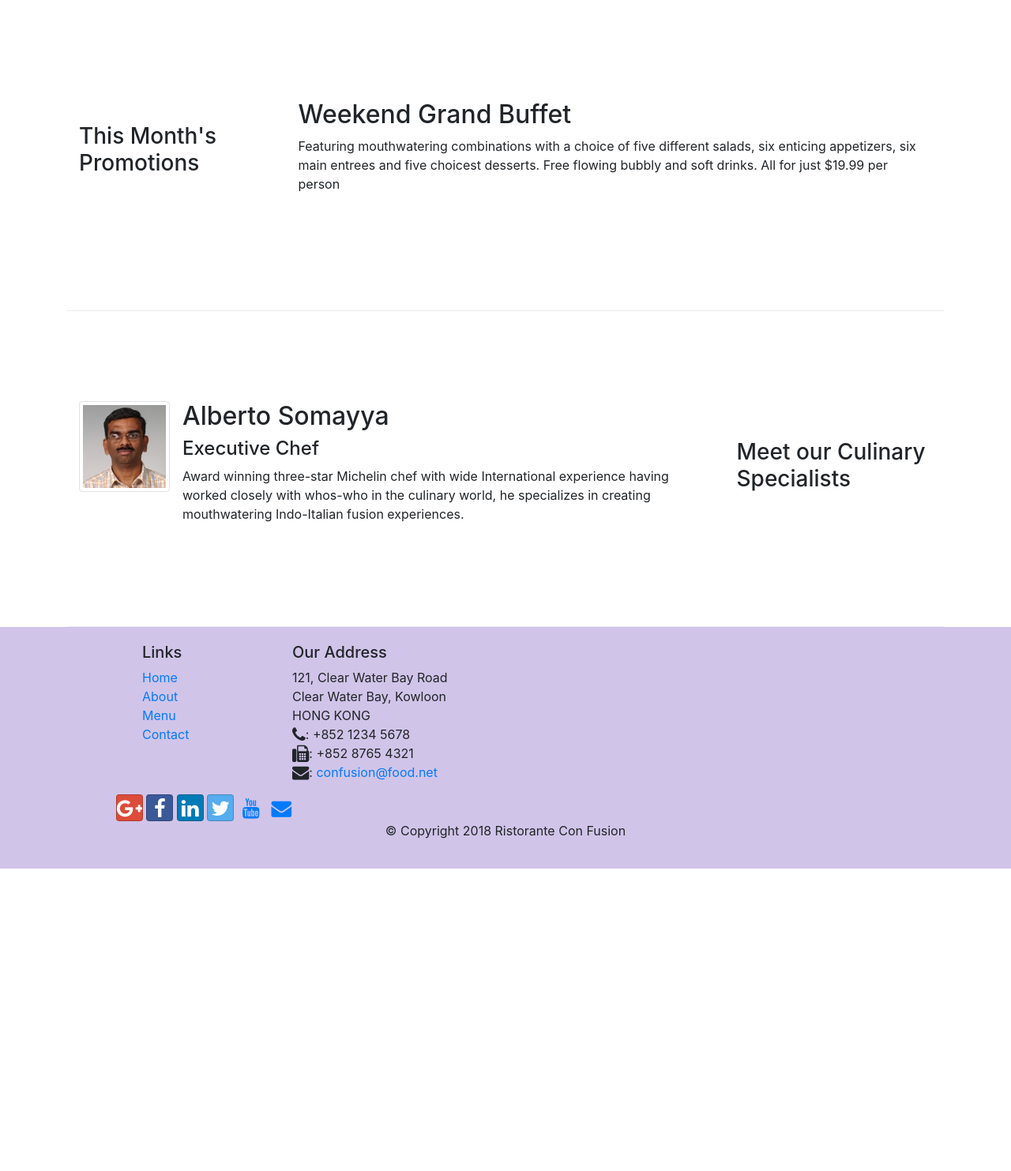
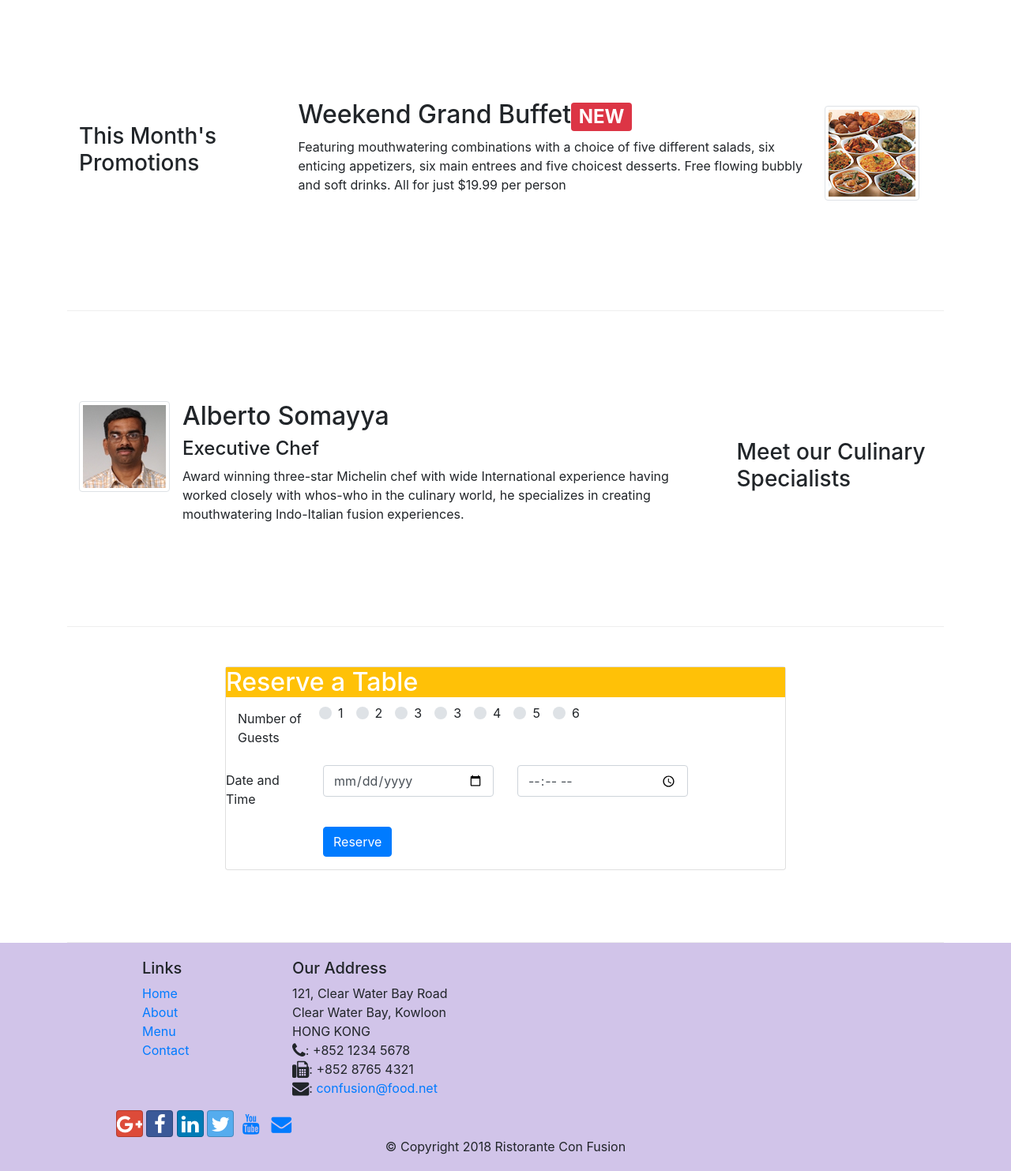
Before and after one commit to bugsbunny04/bootstrap, a website: page index.html in a window 1280 px wide. Shown: the part 740-2223 px from the top of the page at 79% size. Before the commit the page ends 1840 px from the top, so only its background shows below. Drawn offline with nearby package versions, Linux system fonts and the light colour scheme.

Commit message:
Assignment 2

```diff
--- a/index.html
+++ b/index.html
@@ -42,6 +42,9 @@
                  <div class="col-12 col-sm align-self-center">
                     <img src="img/logo.png" class="img-fluid">
                 </div>
+                <div class="col-12 col-sm align-self-center">
+                    <a role="button" class="btn btn-block btn-sm btn-warning" href="#reservation">Reserve Table</a>
+                </div>
             </div>
         </div>
     </header>
@@ -56,7 +59,7 @@
                     <img class="d-flex mr-3 img-thumbnail align-items-center" src="img/uthappizza.png" alt="uthapizza">
                     <div class="media-body">
                         <h2 class="mt-0">Uthappizza <span class="badge badge-danger">HOT</span><span class="badge badge-pill badge-secondary">$4.99</span></h2>
-                        <p>A unique combination of Indian Uthappam (pancake) and Italian pizza, topped with Cerignola olives, ripe vine cherry tomatoes, Vidalia onion, Guntur chillies and Buffalo Paneer.</p>
+                        <p class="d-none d-sm-block">A unique combination of Indian Uthappam (pancake) and Italian pizza, topped with Cerignola olives, ripe vine cherry tomatoes, Vidalia onion, Guntur chillies and Buffalo Paneer.</p>
                     </div>
                 </div>
             </div>
@@ -68,8 +71,15 @@
                 <h3>This Month's Promotions</h3>
             </div>
             <div class="col col-sm col-md">
-                <h2>Weekend Grand Buffet</h2>
-                <p>Featuring mouthwatering combinations with a choice of five different salads, six enticing appetizers, six main entrees and five choicest desserts. Free flowing bubbly and soft drinks. All for just $19.99 per person </p>
+                <div class="media">
+                    <div class="media-body">
+                         <h2 class="mt-0">Weekend Grand Buffet<span class="badge badge-danger">NEW</span></h2>
+                         <p class="d-none d-sm-block">Featuring mouthwatering combinations with a choice of five different salads, six enticing appetizers, six main entrees and five choicest desserts. Free flowing bubbly and soft drinks. All for just $19.99 per person
+                         </p>
+                    </div>
+                    <img class="d-flex mr-3 img-thumbnail align-self-center" src="img/buffet.png" alt="Grand Buffet">
+                </div>
+
             </div>
         </div>
 
@@ -84,9 +94,74 @@
 
                         <h2 class="mt-0">Alberto Somayya</h2>
                         <h4>Executive Chef</h4>
-                        <p>Award winning three-star Michelin chef with wide International experience having worked closely with whos-who in the culinary world, he specializes in creating mouthwatering Indo-Italian fusion experiences. </p>
+                        <p class="d-none d-sm-block">Award winning three-star Michelin chef with wide International experience having worked closely with whos-who in the culinary world, he specializes in creating mouthwatering Indo-Italian fusion experiences. </p>
                     </div>
                 </div>
+            </div>
+        </div>
+        <div class="row row-content align-self-center justify-content-center" id="reservation">
+            <div class="col-12 col-sm-8">
+                <div class="card">
+                    <h2 class="class-header bg-warning text-white">Reserve a Table</h2>
+                    <div class="=card-body">
+                        <form>
+                            <div class="col-12 col-sm-12">
+                            <div class="form-group row">
+                                <label for="guests" class="col-12 col-sm-12 col-md-2 col-form-label">Number of Guests</label>
+                                <!-- Default inline 1-->
+                                    <div class="custom-control custom-radio custom-control-inline">
+                                        <input type="radio" class="custom-control-input" id="guest1" name="guests" value="">
+                                        <label class="custom-control-label" for="guest1">1</label>
+                                    </div>
+                                    <div class="custom-control custom-radio custom-control-inline">
+                                        <input type="radio" class="custom-control-input" id="guest2" name="guests" value="">
+                                        <label class="custom-control-label" for="guest2">2</label>
+                                    </div>
+                                    <div class="custom-control custom-radio custom-control-inline">
+                                        <input type="radio" class="custom-control-input" id="guest3" name="guests" value="">
+                                        <label class="custom-control-label" for="guest3">3</label>
+                                    </div>
+                                    <div class="custom-control custom-radio custom-control-inline">
+                                        <input type="radio" class="custom-control-input" id="guest3" name="guests" value="">
+                                        <label class="custom-control-label" for="guest3">3</label>
+                                    </div>
+                                    <div class="custom-control custom-radio custom-control-inline">
+                                        <input type="radio" class="custom-control-input" id="guest4" name="guests" value="">
+                                        <label class="custom-control-label" for="guest4">4</label>
+                                    </div>
+                                    <div class="custom-control custom-radio custom-control-inline">
+                                        <input type="radio" class="custom-control-input" id="guest5" name="guests" value="">
+                                        <label class="custom-control-label" for="guest5">5</label>
+                                    </div>
+                                    <div class="custom-control custom-radio custom-control-inline">
+                                        <input type="radio" class="custom-control-input" id="guest6" name="guests" value="">
+                                        <label class="custom-control-label" for="guest6">6</label>
+                                    </div>
+                            </div>
+                        </div>
+                            <div class="form-group row">
+                                <label for="date" class="col-12 col-sm-12 col-md-2 col-form-label">Date and Time</label>
+                                <div class="col-12 col-sm-12 col-md-4">
+                                    <div class="input-group">
+                                        <input type="date" class="form-control" id="date" name="date" placeholder="Date">
+                                    </div>
+                                </div>
+                                <div class="col-12 col-sm-12 col-md-4">
+                                    <div class="input-group">
+                                        <input type="time" class="form-control" id="time" name="time" placeholder="Time">
+                                    </div>
+                                </div>
+                            </div>
+                            <div class="form-group row">
+                                <div class="offset-md-2 col-md-10">
+                                    <button type="submit" class="btn btn-primary">Reserve</button>
+                                </div>
+                            </div>
+                        </form>
+                    </div>
+
+                </div>
+
             </div>
         </div>
     </div>
```
Also changed, not shown: aboutus.html (+1 -1 lines).
